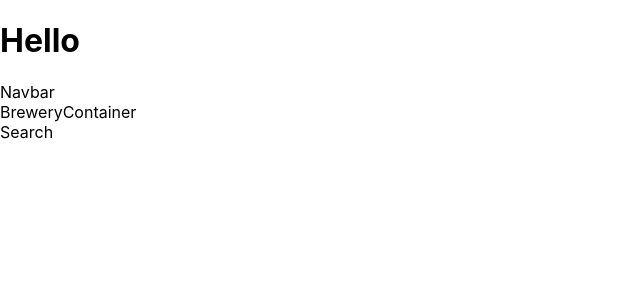
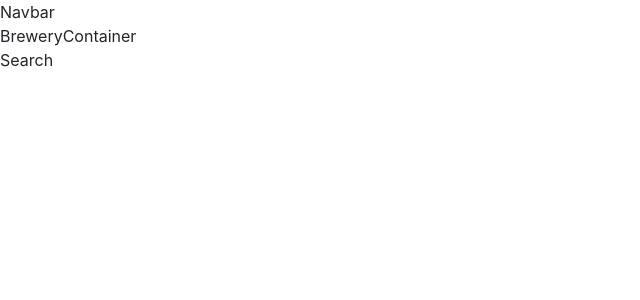
Before and after one commit to JosephStewart22/Open-Brewery-App, a React (Create React App) app in the folder my-react-app/: page / in a window 1280 px wide. Shown: the top 300 px of the page, without its empty margins (0-640 px from the left). Built offline with nearby package versions, Linux system fonts and the light colour scheme; no server answers.

Commit message:
added bootstrap for react for styling

```diff
--- a/my-react-app/package.json
+++ b/my-react-app/package.json
@@ -6,6 +6,7 @@
     "@testing-library/jest-dom": "^5.16.5",
     "@testing-library/react": "^13.4.0",
     "@testing-library/user-event": "^13.5.0",
+    "bootstrap": "^5.3.0",
     "react": "^18.2.0",
     "react-dom": "^18.2.0",
     "react-scripts": "5.0.1",
--- a/my-react-app/src/components/App.js
+++ b/my-react-app/src/components/App.js
@@ -20,7 +20,6 @@
 
   return (
     <div>
-        <h1>Hello</h1>
         <Navbar />
         <BreweryContainer />
         <Search />
--- a/my-react-app/src/index.js
+++ b/my-react-app/src/index.js
@@ -1,5 +1,11 @@
 import React from 'react';
 import ReactDOM from 'react-dom/client';
+
+// Bootstrap CSS
+import "bootstrap/dist/css/bootstrap.min.css";
+// Bootstrap Bundle JS
+import "bootstrap/dist/js/bootstrap.bundle.min";
+
 import './index.css';
 import App from './components/App';
 import reportWebVitals from './reportWebVitals';
```
Also changed, not shown: 1 other file (tests, documents, lock files or other folders).
